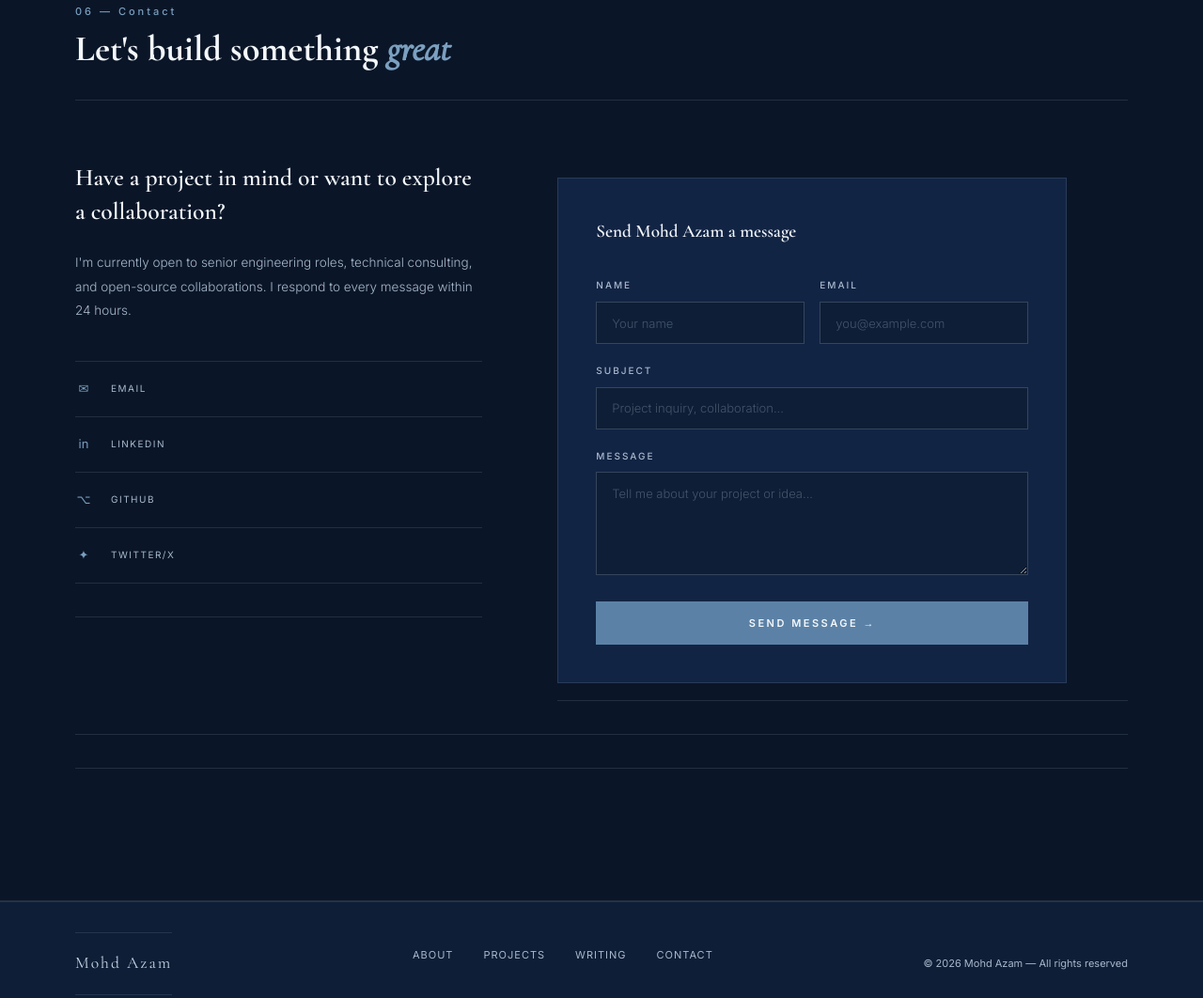
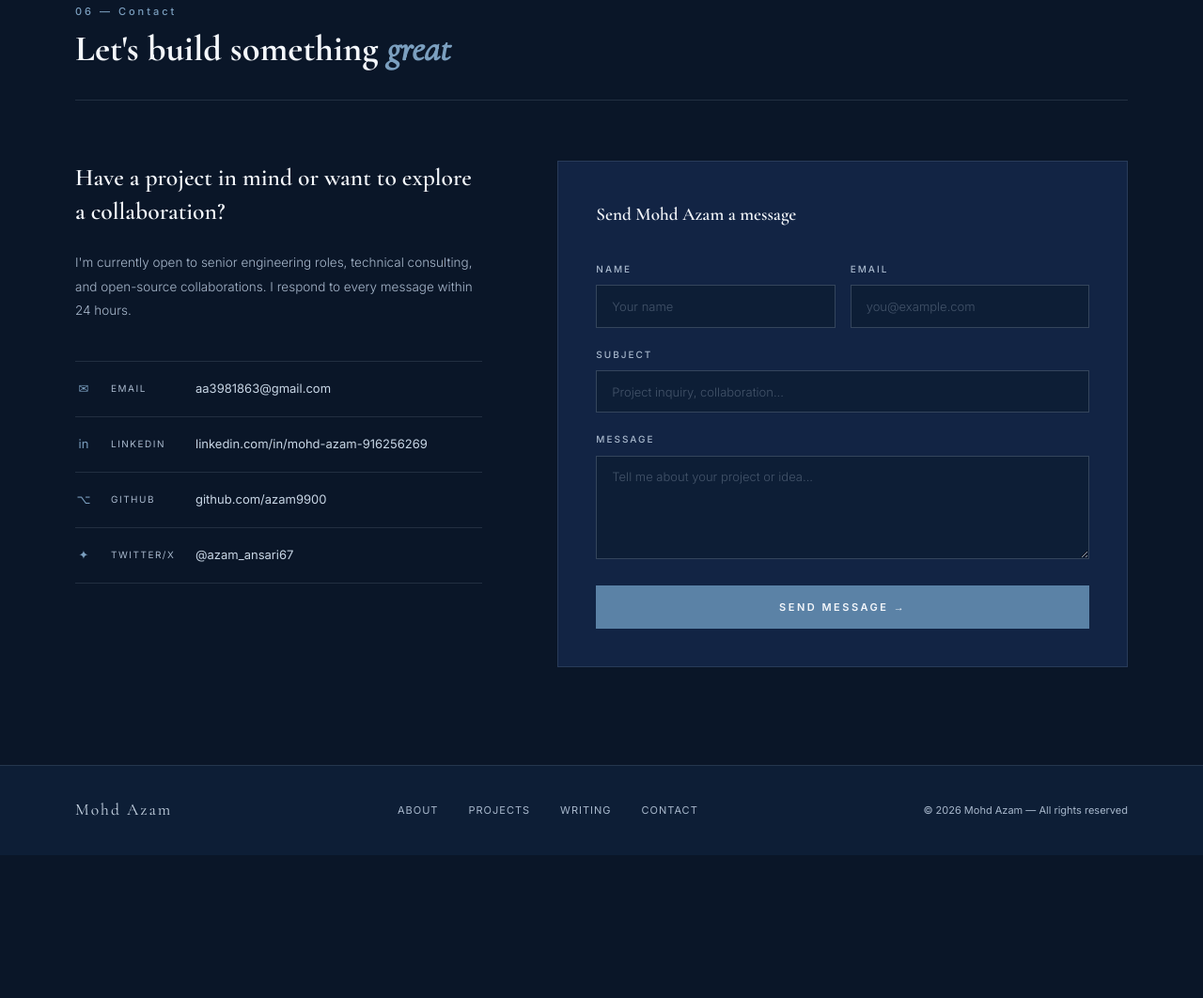
Before and after one commit to azam9900/portfolio_azam, a plain HTML site: page index.html in a window 1280 px wide. Shown: the part 6079-7141 px from the top of the page at 94% size. After the commit the page ends 6989 px from the top, so only its background shows below. Drawn offline with nearby package versions, Linux system fonts and the light colour scheme.

Commit message:
Complete portfolio with all fixes

```diff
--- a/index.html
+++ b/index.html
@@ -538,12 +538,12 @@ footer{background:var(--navy2);padding:2rem 5rem;display:flex;justify-content:sp
         <p class="contact-tagline">Have a project in mind or want to explore a collaboration?</p>
         <p class="contact-body">I'm currently open to senior engineering roles, technical consulting, and open-source collaborations. I respond to every message within 24 hours.</p>
         <div class="contact-methods">
-          <a href="mailto:aa3981863@gmail.com" class="contact-method"><span class="cm-icon">✉</span><span class="cm-label">Email</span>
-          <a href="https://www.linkedin.com/in/mohd-azam-916256269/recent-activity/all/" target="_blank" class="contact-method"><span class="cm-icon">in</span><span class="cm-label">LinkedIn</span>
-          <a href="https://github.com/azam9900" target="_blank" class="contact-method"><span class="cm-icon">⌥</span><span class="cm-label">GitHub</span>
-          <a href="https://x.com/azam_ansari67" target="_blank" class="contact-method"><span class="cm-icon">✦</span><span class="cm-label">Twitter/X</span>
+          <a href="mailto:aa3981863@gmail.com" class="contact-method"><span class="cm-icon">✉</span><span class="cm-label">Email</span>aa3981863@gmail.com</a>
+          <a href="https://www.linkedin.com/in/mohd-azam-916256269/recent-activity/all/" target="_blank" class="contact-method"><span class="cm-icon">in</span><span class="cm-label">LinkedIn</span> linkedin.com/in/mohd-azam-916256269</a>
+          <a href="https://github.com/azam9900" target="_blank" class="contact-method"><span class="cm-icon">⌥</span><span class="cm-label">GitHub</span> github.com/azam9900</a>
+          <a href="https://x.com/azam_ansari67" target="_blank" class="contact-method"><span class="cm-icon">✦</span><span class="cm-label">Twitter/X</span> @azam_ansari67</a>
         </div>
-        </div>
+      </div>
       <div class="contact-form">
         <div class="form-title">Send Mohd Azam a message</div>
         <div class="form-row">
```
